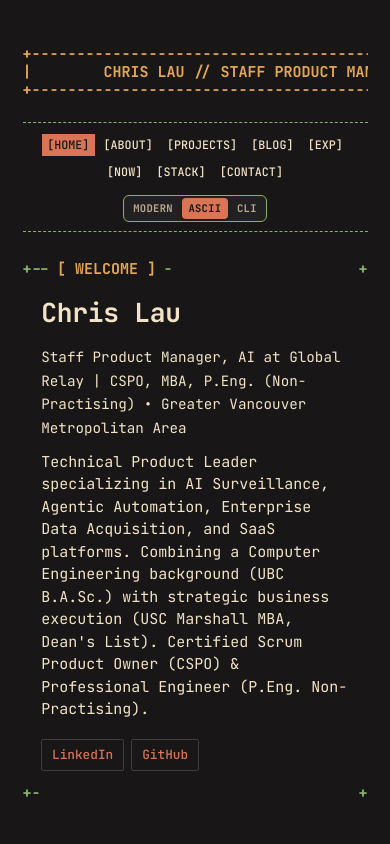
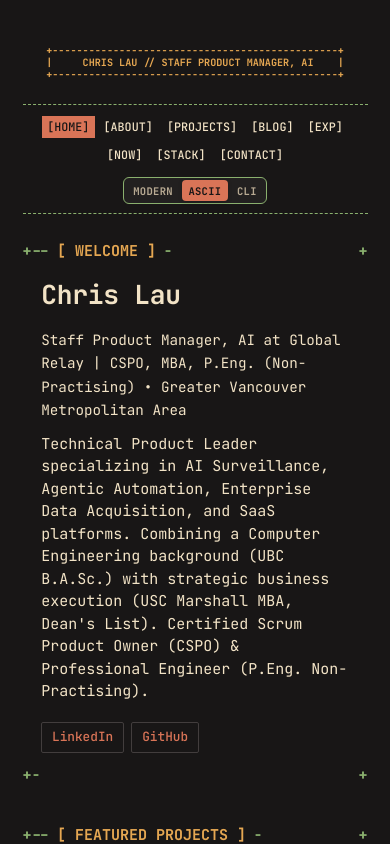
Before and after one commit to chris-lau/personalWebsite, a React (Vite) app in the folder frontend/: page / in a window 390 px wide. Both pictures are taken after a click on the radio button "ASCII". Shown: the top 844 px of the page. Built offline with nearby package versions, Linux system fonts and the light colour scheme.

Commit message:
fix(ascii): fluid font scaling and character width fit for mobile ASCII header banner

```diff
--- a/frontend/src/components/layout/AsciiLayout.css
+++ b/frontend/src/components/layout/AsciiLayout.css
@@ -21,6 +21,7 @@
   margin-bottom: 1.5rem;
   overflow-x: auto;
   line-height: 1.2;
+  font-size: clamp(0.55rem, 2.6vw, 1rem);
 }
 
 .ascii-nav {
--- a/frontend/src/components/layout/AsciiLayout.tsx
+++ b/frontend/src/components/layout/AsciiLayout.tsx
@@ -29,9 +29,9 @@ export const AsciiLayout: React.FC<AsciiLayoutProps> = ({ children }) => {
       {/* ASCII Top Header Banner */}
       <header className="ascii-header">
         <div className="ascii-banner" aria-hidden="true">
-          +-------------------------------------------------------+<br />
-          |        CHRIS LAU // STAFF PRODUCT MANAGER, AI         |<br />
-          +-------------------------------------------------------+
+          +-----------------------------------------------+<br />
+          |     CHRIS LAU // STAFF PRODUCT MANAGER, AI    |<br />
+          +-----------------------------------------------+
         </div>
         <div className="sr-only">
           <h1>Chris Lau - Staff Product Manager, AI</h1>
```
